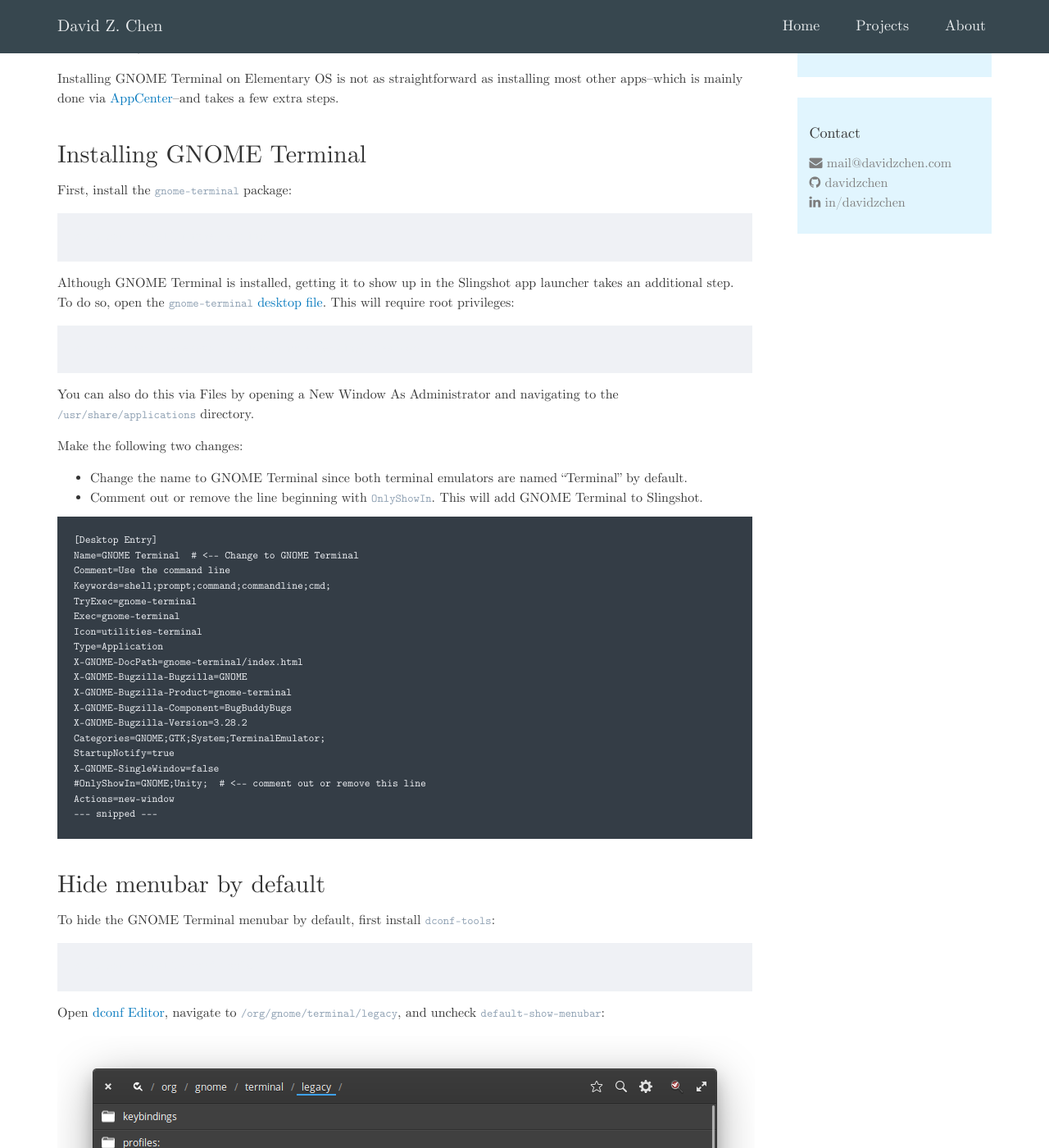
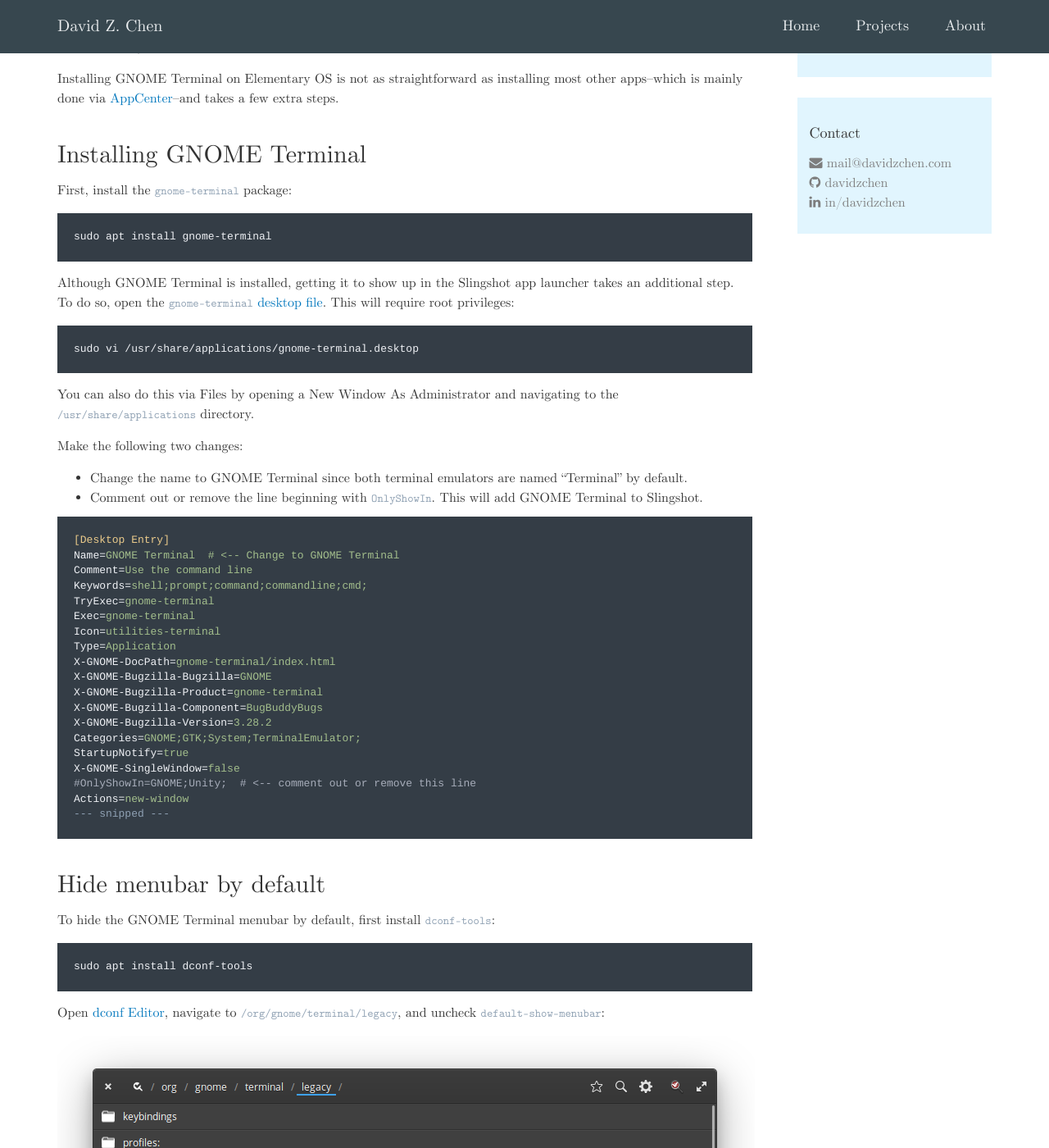
Before and after one commit to davidzchen/davidzchen.github.io, a Jekyll site: the page built from _posts/2020-07-20-install-gnome-terminal-on-elementaryos.md, in a window 1280 px wide and 1400 px high, scrolled down 342 px. Shown: the whole window at 82% size. Built offline with Jekyll 4.4.1, drawn with Linux system fonts in a browser that asks for light colours; Markdown is read by kramdown in place of the engine named in the settings; some of the changed text lies outside the part shown.

Commit message:
Migrate to Jekyll 3 with dependencies via github-pages Gem.
* Add Gemfile and Gemfile.lock
* Change syntax highlighter to Rouge
* Fix code block background color issue

````diff
--- a/_config.yml
+++ b/_config.yml
@@ -1,6 +1,9 @@
 name: David Z. Chen
 markdown: redcarpet
-highlighter: pygments
+highlighter: rouge
 paginate: 5
 sass:
   sass_dir: _sass
+plugins:
+  - jekyll-paginate
+  - jekyll-feed
--- a/_posts/2020-07-20-install-gnome-terminal-on-elementaryos.md
+++ b/_posts/2020-07-20-install-gnome-terminal-on-elementaryos.md
@@ -55,7 +55,7 @@
 * Comment out or remove the line beginning with `OnlyShowIn`. This will add
   GNOME Terminal to Slingshot.
 
-```cfg
+```ini
 [Desktop Entry]
 Name=GNOME Terminal  # <-- Change to GNOME Terminal
 Comment=Use the command line
@@ -110,7 +110,7 @@
 
 Add the following:
 
-```cfg
+```ini
 [Contractor Entry]
 Name=Open GNOME Terminal Here
 Icon=
--- a/css/syntax.css
+++ b/css/syntax.css
@@ -8,7 +8,7 @@
 
 */
 .highlight .hll { background-color: #dfe1e8 }
-.highlight  { background: #eff1f5; color: #eff1f5 }
+.highlight  { background: #343d46; color: #eff1f5 }
 .highlight .c { color: #a7adba } /* Comment */
 .highlight .err { color: #bf616a } /* Error */
 .highlight .k { color: #b48ead } /* Keyword */
````
Also changed, not shown: Gemfile (added, +11 -0 lines), Gemfile.lock (added), 1 other file.
